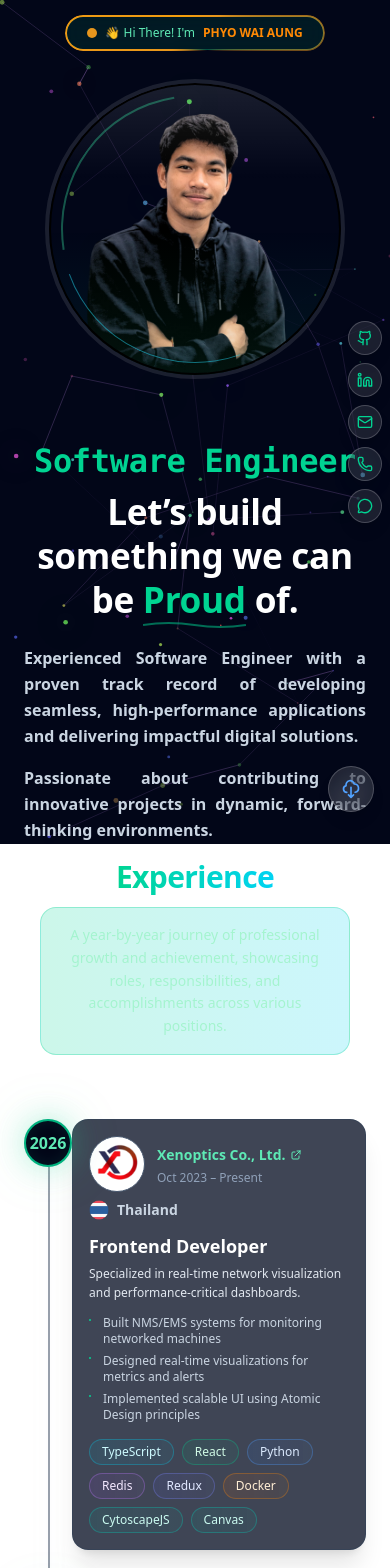
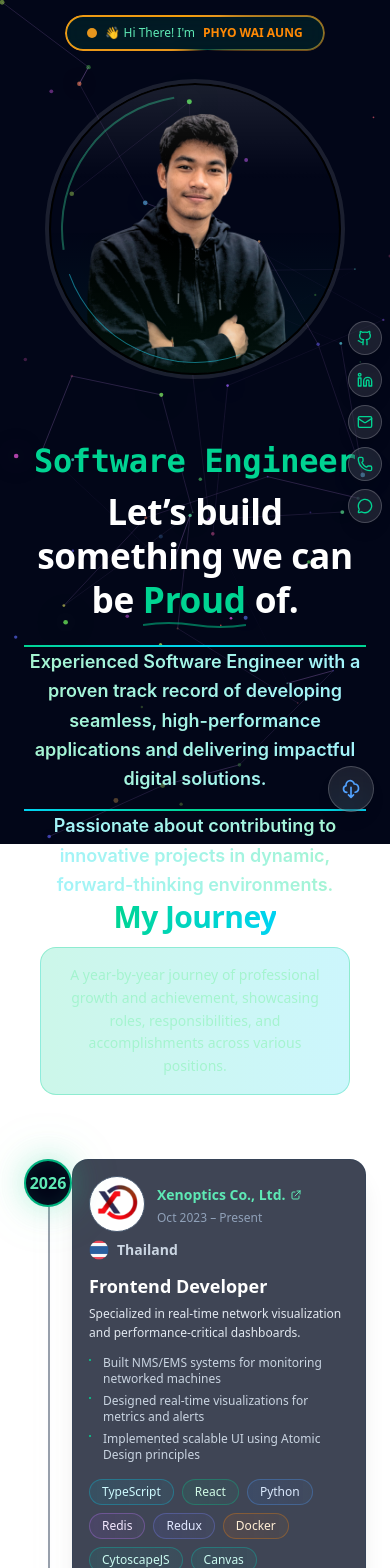
Before and after one commit to phyoewaiaung/portfolio-v2, a Next.js app: page / in a window 390 px wide. Shown: the top 1568 px of the page. Built offline with nearby package versions, Linux system fonts and the light colour scheme.

Commit message:
wip enchange ui

```diff
--- a/src/components/EducationTimeline.tsx
+++ b/src/components/EducationTimeline.tsx
@@ -9,7 +9,7 @@ export default function EducationTimeline({ items }: { items: Education[] }) {
       <header className="text-center mb-16">
         <h2 className="text-3xl sm:text-4xl md:text-5xl lg:text-6xl font-black">
           <span className="bg-gradient-to-r from-blue-400 to-purple-400 bg-clip-text text-transparent">
-            Education
+            Academic Background
           </span>
         </h2>
         <p className="mt-3 sm:mt-4 max-w-2xl mx-auto text-sm sm:text-base px-4">
--- a/src/components/ExperienceTimeline.tsx
+++ b/src/components/ExperienceTimeline.tsx
@@ -19,7 +19,7 @@ export default function ExperienceTimeline({ items }: { items: Experience[] }) {
       <header className="text-center mb-16">
         <h2 className="text-3xl sm:text-4xl md:text-5xl lg:text-6xl font-black">
           <span className="bg-gradient-to-r from-emerald-400 to-cyan-400 bg-clip-text text-transparent">
-            Experience
+            My Journey
           </span>
         </h2>
         <p className="mt-3 sm:mt-4 max-w-2xl mx-auto text-sm sm:text-base px-4">
@@ -168,7 +168,7 @@ function getSkillStyle(skill: string) {
 
 function ExperienceCard({ item }: { item: Experience }) {
   return (
-    <article className="rounded-2xl bg-slate-900/80 border border-slate-700/60 p-4 sm:p-5 md:p-6 backdrop-blur-md shadow-xl hover:border-emerald-500/40 transition-colors">
+    <article className="group rounded-2xl bg-slate-900/80 border border-slate-700/60 p-4 sm:p-5 md:p-6 backdrop-blur-md shadow-xl hover:border-emerald-500/40 transition-colors">
       {/* Company Logo and Name */}
       <div className="flex items-center gap-3 mb-2 sm:mb-3">
         <img
@@ -176,7 +176,7 @@ function ExperienceCard({ item }: { item: Experience }) {
           alt={`${item.company} logo`}
           width={64}
           height={64}
-          className="w-14 border border-slate-600 h-14 sm:w-16 sm:h-16 bg-white p-1 rounded-full object-contain"
+          className="w-14 border border-slate-600 h-14 sm:w-16 sm:h-16 bg-white p-1 rounded-full object-contain transition-transform duration-300 group-hover:scale-110"
         />
         <div>
           <a
--- a/src/components/Footer.tsx
+++ b/src/components/Footer.tsx
@@ -124,11 +124,11 @@ export default function Footer() {
             >
               <h2 className="text-3xl sm:text-4xl md:text-5xl font-black mb-4">
                 <span className="bg-gradient-to-r from-emerald-400 via-cyan-400 to-emerald-400 bg-clip-text text-transparent bg-size-200 bg-pos-0 animate-gradient">
-                  Contact Me
+                  Let&apos;s Connect
                 </span>
               </h2>
               <p className="text-slate-300 text-lg max-w-3xl mx-auto leading-relaxed">
-                Thank you for visiting my portfolio. I'm always excited to
+                Thank you for visiting my portfolio. I&apos;m always excited to
                 <span className="text-emerald-400 font-semibold">
                   {" "}
                   collaborate
@@ -180,7 +180,10 @@ export default function Footer() {
 
       <div className="text-center pt-6 border-t border-slate-800">
         <div className="flex items-center justify-center gap-2 text-slate-500 text-sm">
-          <span>2026 phyowaiaung. Built with</span>
+          <span>2026 phyowaiaung.</span>
+        </div>
+        <div className="flex items-center justify-center gap-2 text-slate-500 text-sm">
+          <span>Built with</span>
           <span className="text-emerald-400">passion</span>
           <span>,</span>
           <span className="text-cyan-400">creativity</span>
--- a/src/components/Hero.tsx
+++ b/src/components/Hero.tsx
@@ -72,70 +72,56 @@ export default function Hero() {
 
           {/* Improved description UI */}
           <div className="mt-6 space-y-4">
+            <motion.div
+              initial={reduce ? false : { opacity: 0, x: -50 }}
+              animate={reduce ? {} : { opacity: 1, x: 0 }}
+              transition={{ duration: 0.8, delay: 0.2, ease: "easeOut" }}
+              className="relative overflow-hidden"
+            >
+              <div className="relative">
+                <motion.div
+                  initial={{ width: "0%" }}
+                  animate={{ width: "100%" }}
+                  transition={{ duration: 1.2, delay: 0.3, ease: "easeOut" }}
+                  className="h-0.5 bg-gradient-to-r from-emerald-400 via-cyan-400 to-emerald-400 origin-left"
+                />
                 <motion.p
-              initial={reduce ? false : { opacity: 0, y: 20 }}
+                  initial={reduce ? false : { opacity: 0, y: 30 }}
                   animate={reduce ? {} : { opacity: 1, y: 0 }}
-              transition={{ duration: 0.7, delay: 0.2 }}
-              className="text-justify font-bold font-[Gill Sans] mb-4 text-base md:text-lg text-slate-300 leading-relaxed max-w-2xl mx-auto lg:mx-0"
+                  transition={{ duration: 0.8, delay: 0.4, ease: "easeOut" }}
+                  className="font-['Inter'] font-semibold text-transparent bg-clip-text bg-gradient-to-r from-emerald-200 to-cyan-200 text-lg md:text-xl leading-relaxed max-w-3xl mx-auto md:mx-0"
                 >
                   Experienced Software Engineer with a proven track record of
-              developing seamless, high-performance applications and delivering
-              impactful digital solutions.
+                  developing seamless, high-performance applications and
+                  delivering impactful digital solutions.
                 </motion.p>
+              </div>
+            </motion.div>
 
+            <motion.div
+              initial={reduce ? false : { opacity: 0, x: 50 }}
+              animate={reduce ? {} : { opacity: 1, x: 0 }}
+              transition={{ duration: 0.8, delay: 0.6, ease: "easeOut" }}
+              className="relative overflow-hidden"
+            >
+              <div className="relative">
+                <motion.div
+                  initial={{ width: "0%" }}
+                  animate={{ width: "100%" }}
+                  transition={{ duration: 1.2, delay: 0.7, ease: "easeOut" }}
+                  className="h-0.5 bg-gradient-to-r from-cyan-400 via-emerald-400 to-cyan-400 origin-right"
+                />
                 <motion.p
-              initial={reduce ? false : { opacity: 0, y: 20 }}
+                  initial={reduce ? false : { opacity: 0, y: 30 }}
                   animate={reduce ? {} : { opacity: 1, y: 0 }}
-              transition={{ duration: 0.7, delay: 0.25 }}
-              className="text-justify font-bold font-[Gill Sans] mb-4 text-base md:text-lg text-slate-300 leading-relaxed max-w-2xl mx-auto lg:mx-0"
+                  transition={{ duration: 0.8, delay: 0.8, ease: "easeOut" }}
+                  className="font-['Inter'] font-semibold text-transparent bg-clip-text bg-gradient-to-r from-cyan-200 to-emerald-200 text-lg md:text-xl leading-relaxed max-w-3xl mx-auto md:mx-0"
                 >
-              Passionate about contributing to innovative projects in dynamic,
-              forward-thinking environments.
+                  Passionate about contributing to innovative projects in
+                  dynamic, forward-thinking environments.
                 </motion.p>
-
-            {/* CTA Buttons */}
-            {/* <motion.div
-              initial={reduce ? false : { opacity: 0, y: 20 }}
-              animate={reduce ? {} : { opacity: 1, y: 0 }}
-              transition={{ duration: 0.7, delay: 0.3 }}
-              className="flex flex-col sm:flex-row gap-4 justify-center md:justify-start mt-8"
-            >
-              <motion.button
-                onClick={scrollToProjects}
-                whileHover={{ scale: 1.05 }}
-                whileTap={{ scale: 0.95 }}
-                className="px-8 py-3 bg-gradient-to-r from-emerald-400 to-cyan-400 text-slate-900 rounded-full font-bold hover:shadow-lg hover:shadow-emerald-400/25 transition-all duration-300"
-              >
-                View Projects
-              </motion.button>
-              <motion.button
-                onClick={scrollToWork}
-                whileHover={{ scale: 1.05 }}
-                whileTap={{ scale: 0.95 }}
-                className="px-8 py-3 bg-white/10 backdrop-blur-sm text-white rounded-full font-bold border border-white/20 hover:bg-white/20 transition-all duration-300"
-              >
-                View Experience
-              </motion.button>
-            </motion.div> */}
-
-            {/* Tiny accent bullets for quick scanning */}
-            {/* <motion.ul
-              initial={reduce ? false : { opacity: 0, y: 20 }}
-              animate={reduce ? {} : { opacity: 1, y: 0 }}
-              transition={{ duration: 0.7, delay: 0.25 }}
-              className="mx-auto md:mx-0 max-w-2xl grid gap-2 sm:grid-cols-2 text-slate-300 text-sm">
-              {[
-                "Outcome-driven & detail-oriented",
-                "Clear communication & ownership",
-                "User-first product mindset",
-                "Performance & DX focused",
-              ].map((item) => (
-                <li key={item} className="flex items-center gap-2 border bg-transparent border-blue-100 border-opacity-10 rounded w-fit px-2">
-                  <span className="h-1.5 w-1.5 rounded-full bg-gradient-to-r from-emerald-400 to-teal-400" />
-                  <span>{item}</span>
-                </li>
-              ))}
-            </motion.ul> */}
+              </div>
+            </motion.div>
           </div>
         </div>
 
--- a/src/components/ProfileImage.tsx
+++ b/src/components/ProfileImage.tsx
@@ -16,7 +16,7 @@ export default function ProfileImage() {
         <div className="relative w-[300px] h-[300px] sm:w-[350px] sm:h-[350px] md:w-[450px] md:h-[450px] lg:w-[500px] lg:h-[500px] xl:w-[550px] xl:h-[550px]">
           {/* Main image container */}
           <motion.div
-            whileHover={{ scale: 1.02 }}
+            // whileHover={{ scale: 1.02 }}
             transition={{ duration: 0.4 }}
             className="relative w-full h-full rounded-full overflow-hidden border-4 border-white/10"
           >
--- a/src/data/education.ts
+++ b/src/data/education.ts
@@ -30,9 +30,9 @@ export const education: Education[] = [
       "Completed Bachelor of Computing with focus on modern software development and user experience design.",
 
     bullets: [
-      "Mobile Design & Development",
-      "Enterprise Website Development",
-      "Human Computer Interaction & Design",
+      "Mobile Design & Development (Kotlin)",
+      "Enterprise Website Development (Next.js,Python)",
+      "Human Computer Interaction & Design (AxureRP)",
       "Software Project Management",
       "Requirements Management",
     ],
```
Also changed, not shown: src/components/Projects.tsx (+6 -12 lines). Lines whose indentation alone changed are shown as unchanged.
